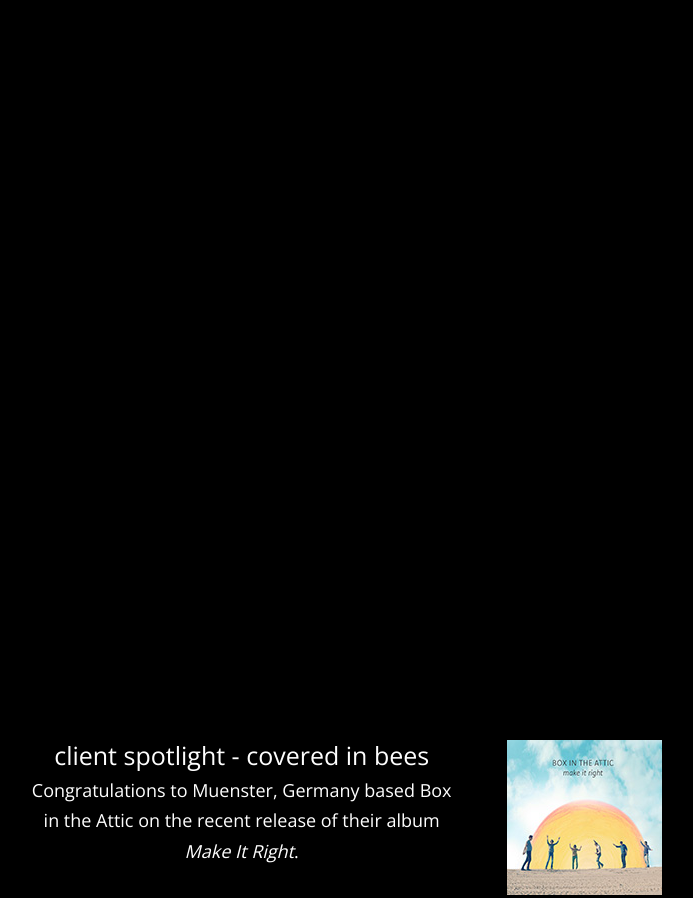
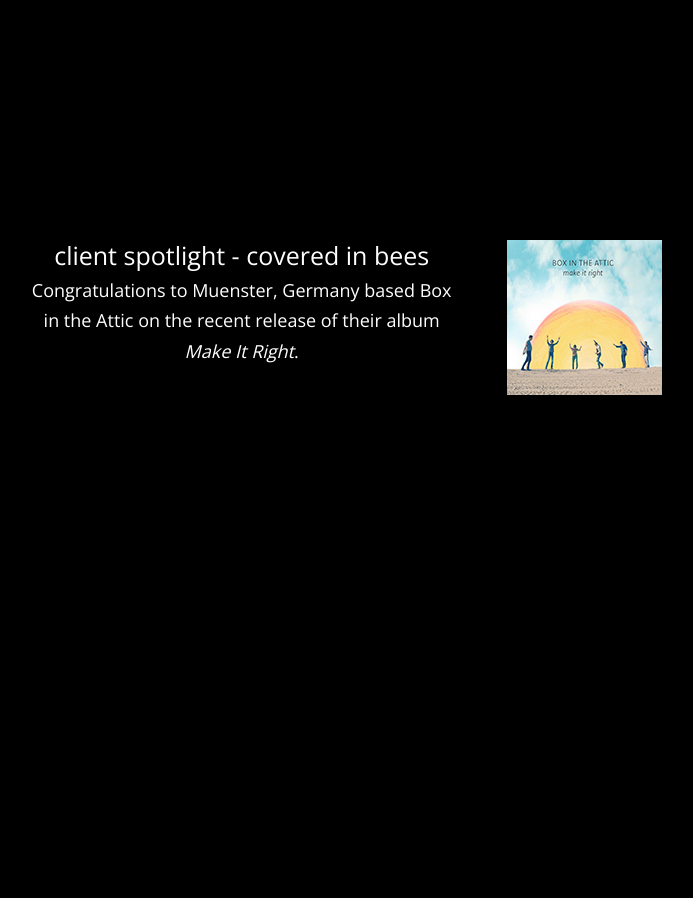
Before and after one commit to aguyawry/mastering, a PHP site: page /index.php in a window 1280 px wide. Shown: the part 1178-2076 px from the top of the page, without its empty margins (284-977 px from the left). After the commit the page ends 1573 px from the top, so only its background shows below. Run offline with PHP 8.4, Linux system fonts and the light colour scheme.

Commit message:
fix bottom padding and z-index issues

```diff
--- a/dev/css/elson_mastering.css
+++ b/dev/css/elson_mastering.css
@@ -1252,7 +1252,6 @@ body {
   color: #fefefe;
   font-family: 'Open Sans', Helvetica, sans-serif;
   font-weight: 200;
-  padding-bottom: 75px;
 }
 h1,
 h2,
@@ -1319,7 +1318,7 @@ hr {
 }
 #container {
   margin: 0 auto;
-  padding: 20px 20px 0;
+  padding: 20px 20px 75px;
 }
 nav {
   float: right;
@@ -1347,11 +1346,10 @@ header img {
   width: 60px;
 }
 section {
-  margin: 0 0 1500px;
+  margin: 0 0 1000px;
 }
-section:first-of-type {
-  background-color: transparent;
-  border: none;
+section:last-child {
+  margin-bottom: 0;
 }
 #carousel {
   opacity: 0;
@@ -1401,6 +1399,7 @@ footer {
   padding: 10px 25px;
   position: fixed;
   width: 100%;
+  z-index: 1000;
 }
 #social {
   margin: 0;
--- a/dev/less/style.less
+++ b/dev/less/style.less
@@ -39,7 +39,6 @@ body {
     color: @text-color;
     font-family: 'Open Sans', Helvetica, sans-serif;
     font-weight: 200;
-    padding-bottom: 75px;
 }
 
 h1, h2, h3, h4, h5 {
@@ -112,7 +111,7 @@ hr {
 
 #container {
     margin: 0 auto;
-    padding: 20px 20px 0;
+    padding: 20px 20px 75px;
 }
 
 
@@ -161,12 +160,9 @@ header {
 
 
 section {
-    margin: 0 0 1500px;
+    margin: 0 0 1000px;
 
-    &:first-of-type {
-        background-color: transparent;
-        border: none;
-    }
+    &:last-child { margin-bottom: 0;}
 }
 
 
```
